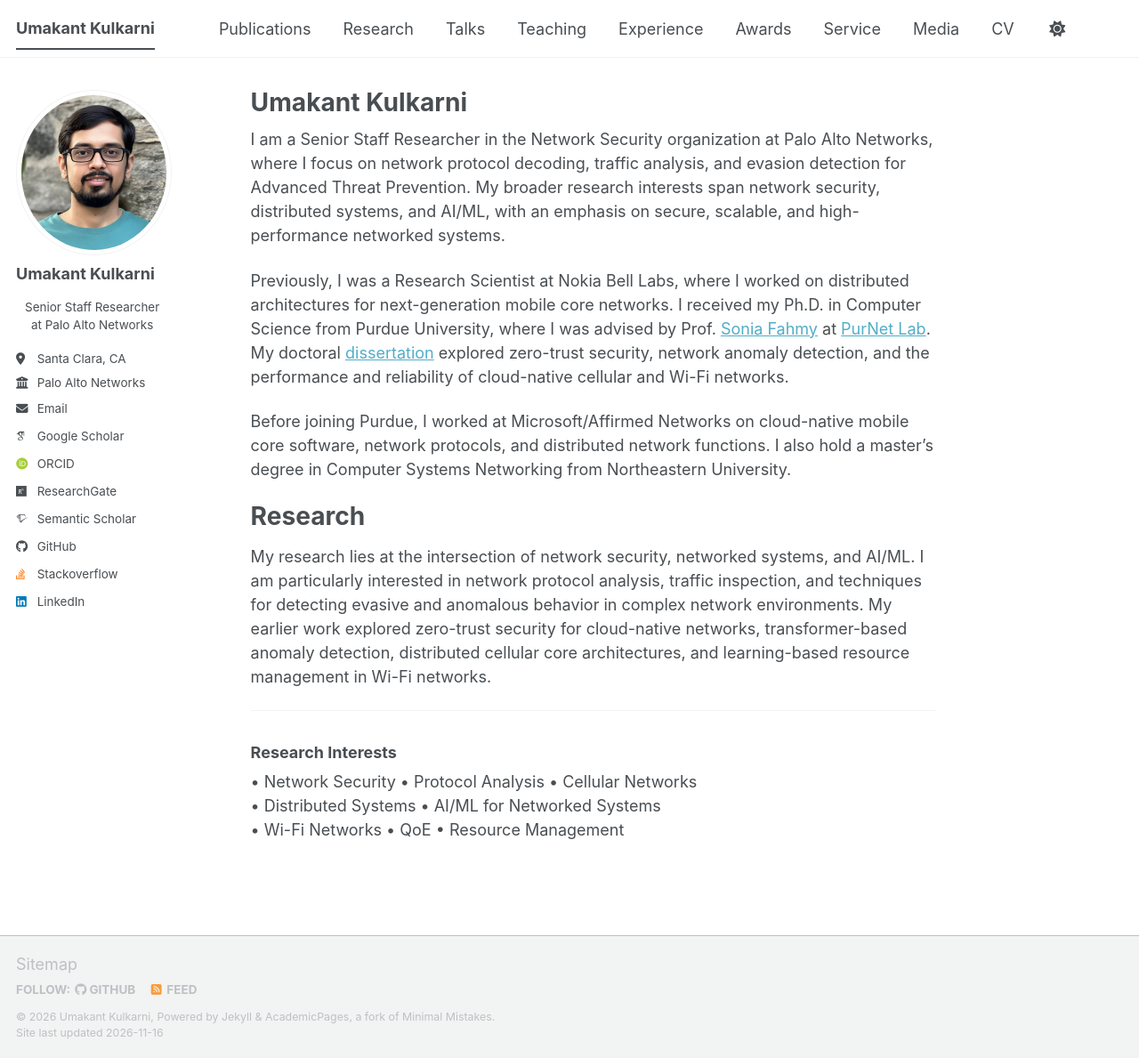
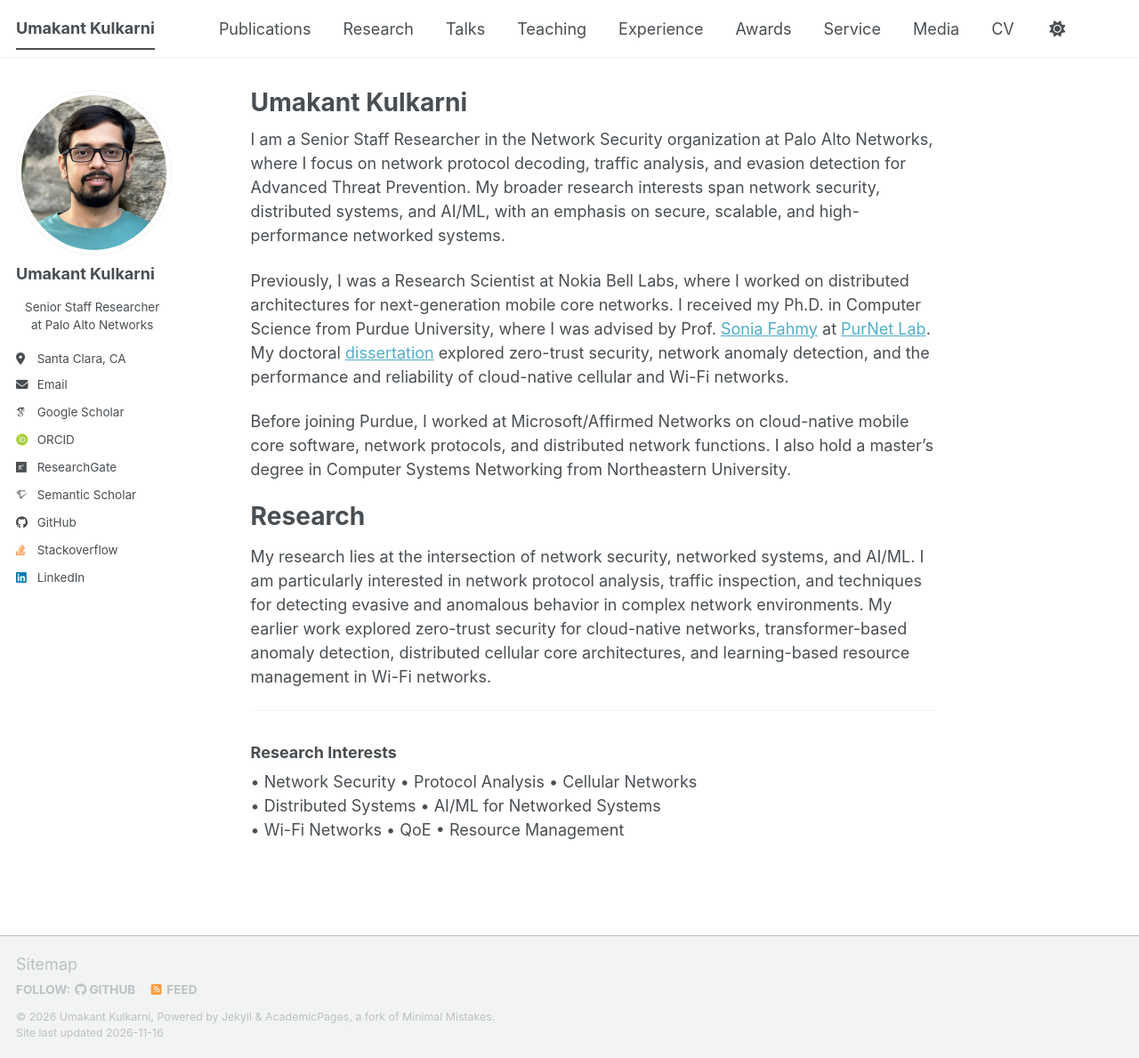
Before and after one commit to UmakantKulkarni/UmakantKulkarni.github.io, a Jekyll site: the page built from _pages/about.md, in a window 1280 px wide and 1189 px high. Shown: the whole window at 89% size. Built offline with Jekyll 4.4.1, drawn with Linux system fonts in a browser that asks for light colours; some web fonts are replaced; a script bundle is joined from its source files by our own code; library files that are not in the unit come from our copies.

Commit message:
Update _config.yml

```diff
--- a/_config.yml
+++ b/_config.yml
@@ -26,7 +26,7 @@ author:
   pronouns         : # example: "she/her"
   bio              : '<p style="margin:-3px 0 0 10px; display:inline-block; text-align:center;">Senior Staff Researcher<br/>at Palo Alto Networks</p>'
   location         : "Santa Clara, CA"
-  employer         : "Palo Alto Networks"
+  employer         : # "Palo Alto Networks"
   uri              : # URL
   email            : "ukulkarni at paloaltonetworks dot com"
 
```
